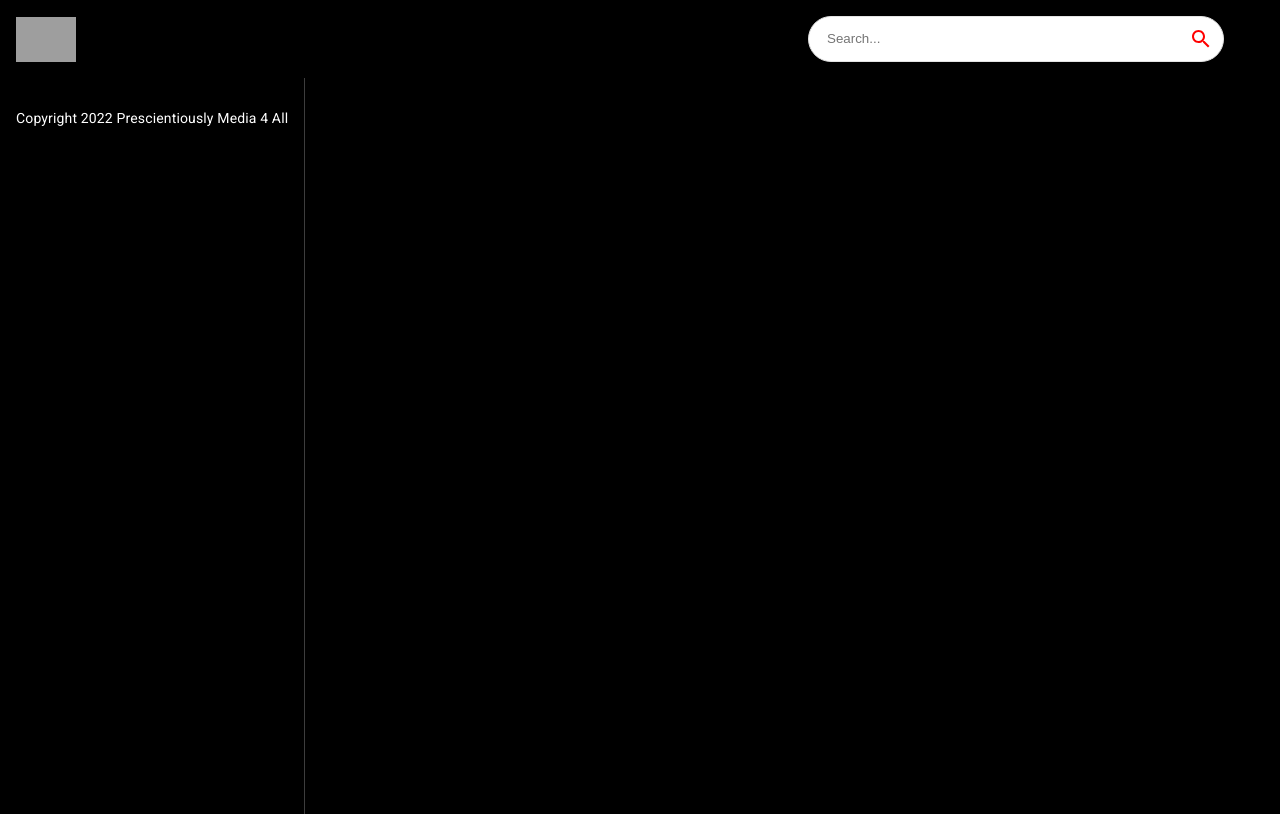
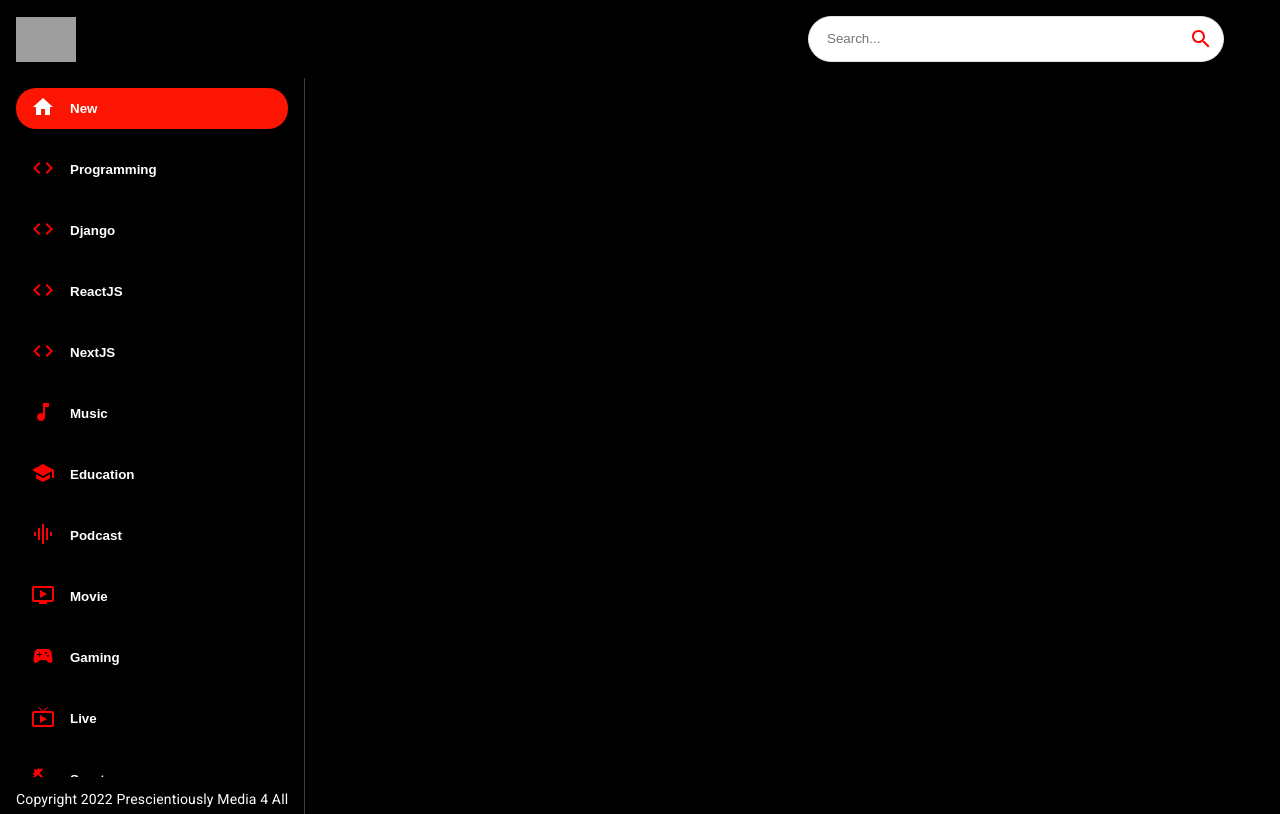
Before and after one commit to GreshamFedora/react-prescient-videos-clone, a React (Create React App) app: page / in a window 1280 px wide. Built offline with nearby package versions, Linux system fonts and the light colour scheme; grey boxes are pictures that could not be loaded.

Commit message:
sidebar added to feed

```diff
--- a/src/components/Feed.jsx
+++ b/src/components/Feed.jsx
@@ -1,12 +1,13 @@
 import {useState, useEffect} from 'react';
 import { Box, Stack, Typography } from '@mui/material';
 
+import Sidebar from './Sidebar';
 
 const Feed = () => {
   return (
     <Stack sx={{ flexDirection: { sx: "column", md: "row"} }}>
       <Box sx={{ height: { sx: 'auto', md:'92vh' }, borderRight: '1px solid #3d3d3d', px: {sx: 0, md:2}}}>
-        Sidebar
+        <Sidebar />
 
         <Typography className="copyright" variant="body2" sx={{ mt: 1.5, color: '#fff' }}>
           Copyright 2022 Prescientiously Media 4 All
--- /dev/null
+++ b/src/components/Sidebar.jsx
@@ -0,0 +1,31 @@
+import { Stack } from "@mui/material";
+
+import { categories } from "../utils/constants";
+
+const selectedCategory = 'New';
+
+const Sidebar = () => (
+    <Stack
+        direction="row"
+        sx={{
+            overflowY: 'auto',
+            height: { sx: 'auto', md: '95%' },
+            flexDirection: { md: 'column' },
+        }}
+    >
+        {categories.map((category) => (
+            <button
+            className="category-btn"
+            style={{
+                background: category.name === selectedCategory && '#FC1503', color: 'white'
+            }}
+            key={category.name}
+            >
+                <span style={{ color: category.name === selectedCategory ? 'white' : 'red', marginRight: '15px'}}>{category.icon}</span>
+                <span stlye={{ opacity: category.name === selectedCategory ? '1' : '0.8' }}>{category.name}</span>
+            </button>
+        ))}
+    </Stack>
+)
+
+export default Sidebar
--- a/src/components/index.js
+++ b/src/components/index.js
@@ -3,4 +3,5 @@
 export { default as ChannelDetail } from './ChannelDetail';
 export { default as SearchFeed } from './SearchFeed';
 export { default as SearchBar } from './SearchBar';
+export { default as Sidebar } from './Sidebar';
 export { default as VideoDetail } from './VideoDetail';
--- a/src/utils/constants.js
+++ b/src/utils/constants.js
@@ -16,8 +16,8 @@
 
 export const categories = [
   { name: 'New', icon: <HomeIcon />, },
-  { name: 'JS Mastery', icon: <CodeIcon />, },
-  { name: 'Coding', icon: <CodeIcon />, },
+  { name: 'Programming', icon: <CodeIcon />, },
+  { name: 'Django', icon: <CodeIcon />, },
   { name: 'ReactJS', icon: <CodeIcon />, },
   { name: 'NextJS', icon: <CodeIcon />, },
   { name: 'Music', icon: <MusicNoteIcon /> },
```
